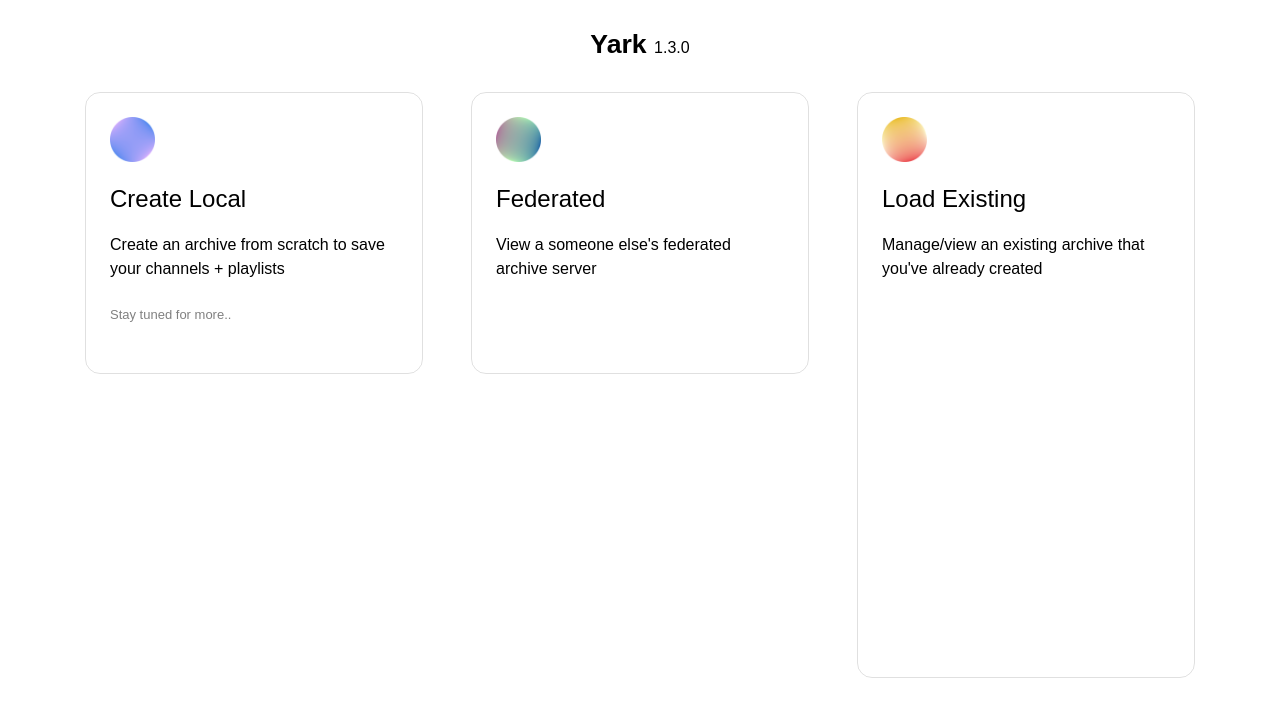
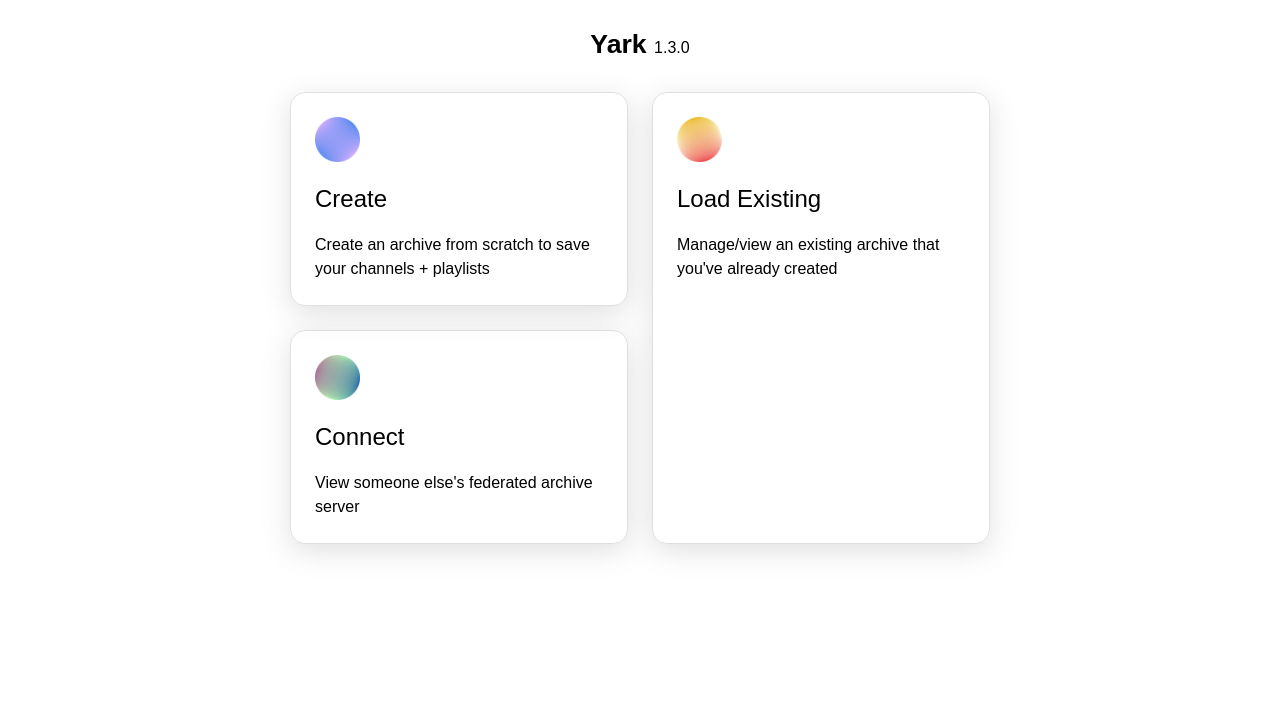
Before and after one commit to Owez/yark, a SvelteKit app in the folder yark-pages/: page / in a window 1280 px wide. Shown: the top 716 px of the page. Built offline with nearby package versions, Linux system fonts and the light colour scheme; a web font is replaced by a local one.

Commit message:
New cards and connect remote

```diff
--- a/yark-pages/src-tauri/tauri.conf.json
+++ b/yark-pages/src-tauri/tauri.conf.json
@@ -59,10 +59,10 @@
     "windows": [
       {
         "fullscreen": false,
-        "height": 575,
+        "height": 615,
         "resizable": true,
         "title": "Yark",
-        "width": 845
+        "width": 875
       }
     ]
   }
--- a/yark-pages/src/components/Card.svelte
+++ b/yark-pages/src/components/Card.svelte
@@ -1,40 +1,37 @@
 <script lang="ts">
-	export let overflow: boolean = false;
-	export let startCard: boolean = true;
-	export let startCardHalf: boolean = true;
+	import { StartCardState } from '$lib/components';
+
+	export let margin: string = '0 0 0 0';
+	export let startCard: StartCardState = StartCardState.None;
 </script>
 
-<div class="card" class:overflow class:start-card={startCard} class:start-card-half={startCardHalf}>
+<div
+	style:margin
+	class="card"
+	class:start-card-full={startCard == StartCardState.Full}
+	class:start-card-half={startCard == StartCardState.Half}
+>
 	<slot />
 </div>
 
 <style lang="scss">
-	$start-card-height-full: 70vh;
-	$margin: 1.5rem;
-
 	.card {
-		margin: $margin;
 		border: 1px solid rgba($color: #000000, $alpha: 0.12);
 		border-radius: 15px;
 		padding: 1.5rem;
 		padding-bottom: 0;
+		box-shadow: rgba(100, 100, 111, 0.2) 0px 7px 29px 0px;
 	}
 
-	.overflow {
-		overflow-y: auto;
+	@mixin start-card {
+		width: 18rem;
 	}
 
-	.default {
-		width: 10rem;
-		height: 10rem;
-	}
-
-	.start-card {
-		width: 18rem;
-		height: $start-card-height-full;
+	.start-card-full {
+		@include start-card();
 	}
 
 	.start-card-half {
-		height: calc($start-card-height-full / 2 - $margin);
+		@include start-card();
 	}
 </style>
--- a/yark-pages/src/components/start/LoadList.svelte
+++ b/yark-pages/src/components/start/LoadList.svelte
@@ -3,7 +3,7 @@
 	import type { Archive } from '$lib/archive';
 	import LoadListArchive from './LoadListArchive.svelte';
 
-	export let count: number = 4;
+	export let count: number = 5;
 
 	/**
 	 * Gets most recent archives up to the count
--- a/yark-pages/src/components/start/StartCard.svelte
+++ b/yark-pages/src/components/start/StartCard.svelte
@@ -1,4 +1,5 @@
 <script lang="ts">
+	import { StartCardState } from '$lib/components';
 	import Card from '../Card.svelte';
 	import StartCardHeader from './StartCardHeader.svelte';
 
@@ -7,10 +8,11 @@
 		'This is an example of a start card which is part of the Yark design';
 	export let href: string = '/';
 	export let ballKind: number;
-	export let half: boolean = false;
+	export let state: StartCardState = StartCardState.Full;
+	export let margin: string | undefined = undefined;
 </script>
 
-<Card startCard startCardHalf={half}>
+<Card startCard={state} {margin}>
 	<a {href} class="invis">
 		<div>
 			<StartCardHeader {title} {description} {ballKind} />
--- /dev/null
+++ b/yark-pages/src/components/start/StartConnect.svelte
@@ -0,0 +1,13 @@
+<script lang="ts">
+	import { StartCardState } from '$lib/components';
+	import StartCard from './StartCard.svelte';
+</script>
+
+<StartCard
+	title="Connect"
+	description="View someone else's federated archive server"
+	href="/load/connect"
+	ballKind={2}
+	state={StartCardState.Half}
+	margin="1.5rem 0 0 0"
+/>
--- a/yark-pages/src/components/start/StartCreate.svelte
+++ b/yark-pages/src/components/start/StartCreate.svelte
@@ -1,21 +1,12 @@
 <script>
+	import { StartCardState } from '$lib/components';
 	import StartCard from './StartCard.svelte';
 </script>
 
 <StartCard
-	title="Create Local"
+	title="Create"
 	description="Create an archive from scratch to save your channels + playlists"
 	href="/create/local"
 	ballKind={0}
-	half
->
-	<p class="update">Stay tuned for more..</p>
-</StartCard>
-
-<style lang="scss">
-	.update {
-		color: gray;
-		font-size: small;
-		bottom: 0;
-	}
-</style>
+	state={StartCardState.Half}
+/>
--- a/yark-pages/src/components/start/StartFederated.svelte
+++ /dev/null
@@ -1,11 +0,0 @@
-<script lang="ts">
-	import StartCard from './StartCard.svelte';
-</script>
-
-<StartCard
-	title="Federated"
-	description="View a someone else's federated archive server"
-	href="/load/federated"
-	ballKind={2}
-	half
-/>
--- /dev/null
+++ b/yark-pages/src/lib/components.ts
@@ -0,0 +1,19 @@
+/** Component states and configuration used inside of Svelte guts */
+
+/**
+ * Status of if a card should be a start card
+ */
+export enum StartCardState {
+    /**
+     * It shouldn't be a start card
+     */
+    None,
+    /**
+     * It should be a full-size start card
+     */
+    Full,
+    /**
+     * It should be a half-height start card
+     */
+    Half
+}
--- a/yark-pages/src/routes/(start)/+page.svelte
+++ b/yark-pages/src/routes/(start)/+page.svelte
@@ -1,12 +1,14 @@
 <script lang="ts">
+	import StartConnect from '../../components/start/StartConnect.svelte';
 	import StartCreate from '../../components/start/StartCreate.svelte';
-	import StartFederated from '../../components/start/StartFederated.svelte';
 	import StartLoad from '../../components/start/StartLoad.svelte';
 </script>
 
 <div class="cards">
-	<StartCreate />
-	<StartFederated />
+	<div class="cards-left">
+		<StartCreate />
+		<StartConnect />
+	</div>
 	<StartLoad />
 </div>
 
@@ -15,5 +17,10 @@
 		display: flex;
 		justify-content: center;
 		flex-wrap: wrap;
+		margin-top: 1.5rem;
+	}
+
+	.cards-left {
+		margin-right: 1.5rem;
 	}
 </style>
--- a/yark-pages/src/routes/(start)/load/local/+page.svelte
+++ b/yark-pages/src/routes/(start)/load/local/+page.svelte
@@ -13,7 +13,6 @@
 		title="Load Existing"
 		description="Manage/view an existing archive that you've already created"
 		ballKind={1}
-		width={`${18 * 2 + 6 + 0.1}rem`}
 	>
 		<h2>Archive Folder</h2>
 		<Dropzone bind:path />
```
